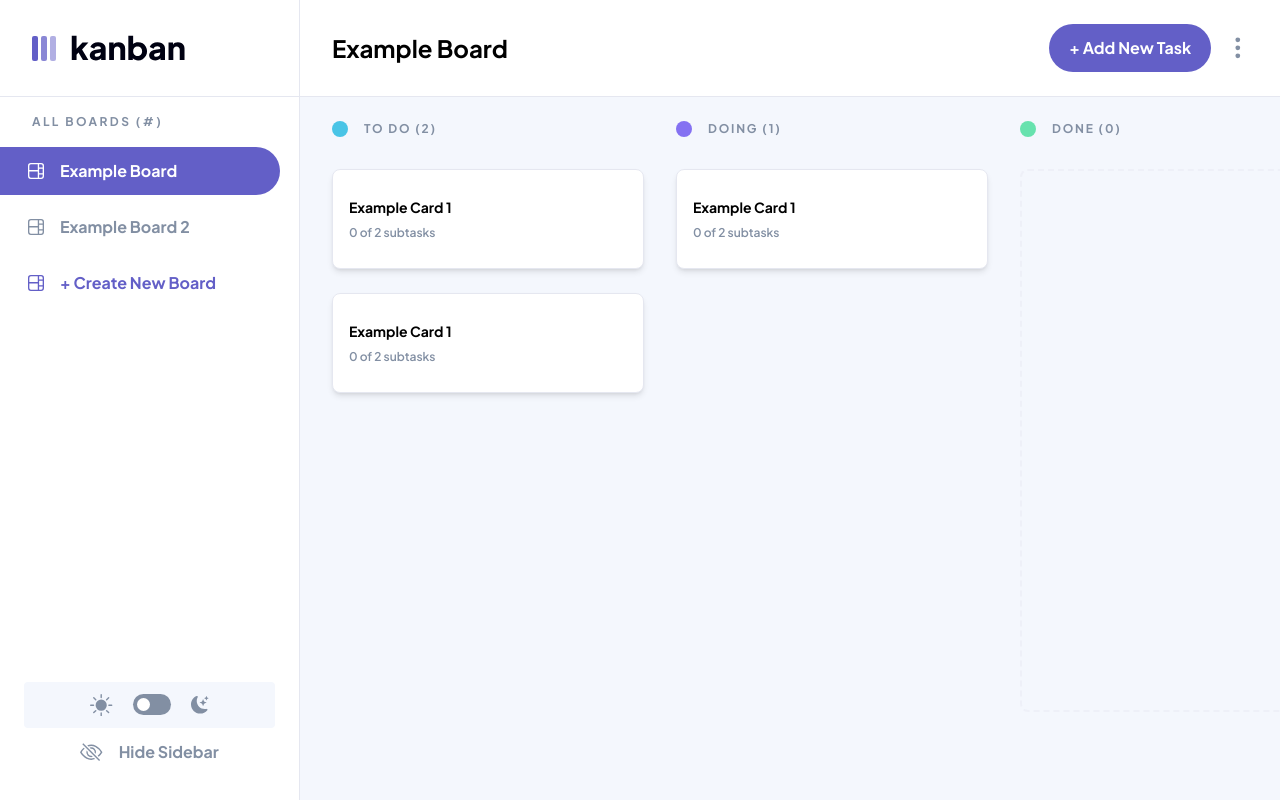
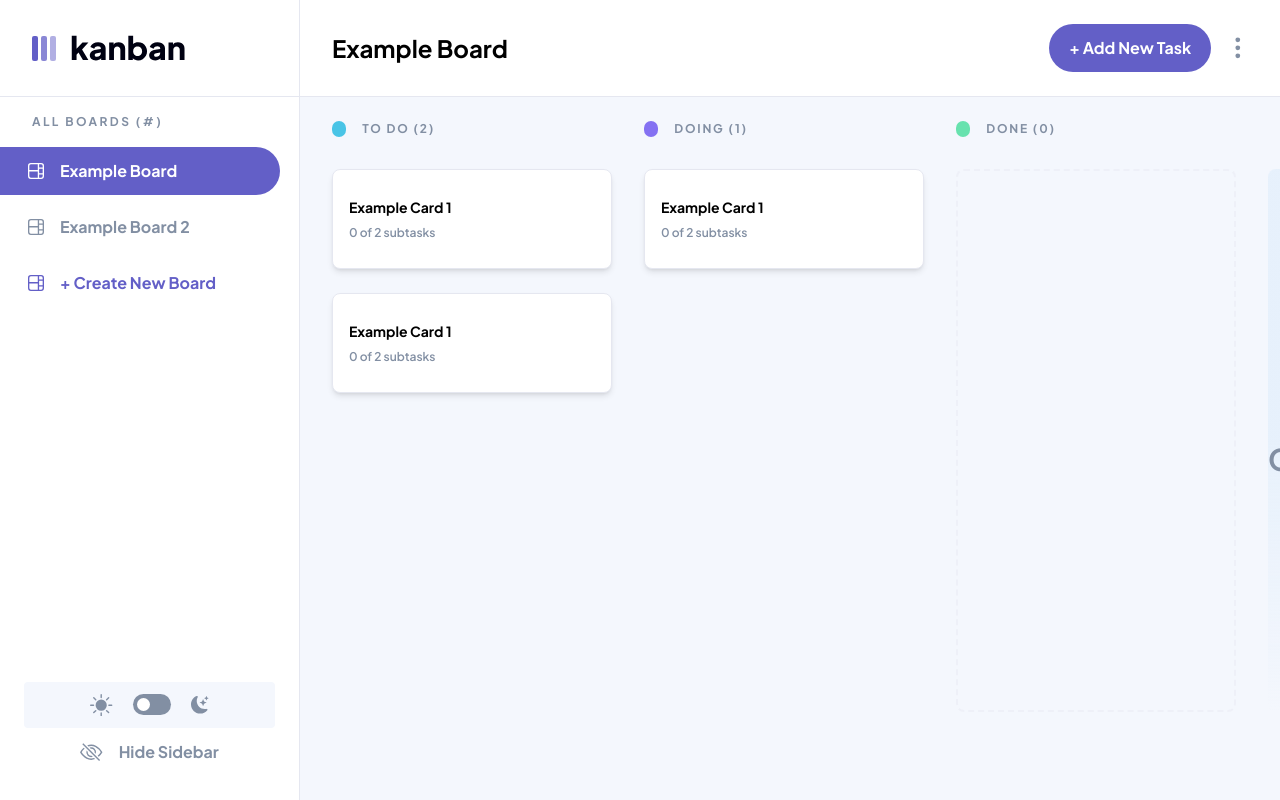
Before and after one commit to Jay-Sm/kanban-task-management-web-app, a Vue app: page / in a window 1280 px wide. Built offline with nearby package versions, Linux system fonts and the light colour scheme.

Commit message:
button layout for new states

```diff
--- a/src/App.vue
+++ b/src/App.vue
@@ -125,7 +125,6 @@
 
       <div class="kanban left-[18.75rem]">
         <div v-for="(status, index) in  boards[currentBoard].statuses " :key="index" class="status">
-
           <div class="status-title">
             <div class="w-4 h-4 rounded-full" :style="{ backgroundColor: status.color }"></div>
             <p>{{ status.name.toUpperCase() }} ({{ status.cards.length }})</p>
@@ -144,7 +143,17 @@
           </div>
 
           <div v-else class="status-cards-none"></div>
+
+          <div class="status">
+            <div class="status-title">
+
+            </div>
+          </div>
         </div>
+
+        <button class="status-add">
+          + New Column
+        </button>
       </div>
     </div>
   </div>
--- a/src/assets/css/kanban.css
+++ b/src/assets/css/kanban.css
@@ -14,7 +14,7 @@
 }
 
 .status {
-  @apply flex flex-col ml-[2rem];
+  @apply w-[17.5rem] flex flex-col ml-[2rem];
 }
 
 .status-title {
@@ -22,7 +22,7 @@
 }
 
 .status .status-title > p {
-  @apply w-[17.5rem] text-xs font-bold text-textColor tracking-[0.15em];
+  @apply w-full text-xs font-bold text-textColor tracking-[0.15em];
 }
 
 .status-cards {
@@ -37,3 +37,9 @@
 .status-cards-none {
   @apply w-full h-4/5 border-2 border-borderColor border-dashed rounded-lg border-opacity-40
 }
+
+.status-add {
+  @apply w-[17.5rem] h-4/5 rounded-lg mt-[3rem] ml-[2rem];
+  @apply bg-gradient-to-b from-[#cee6fb55] via-[#cee6fb55] dark:from-[#79849333] dark:via-[#828fa31a] to-transparent;
+  @apply text-textColor hover:text-opacity-65 dark:text-opacity-100 dark:hover:text-themeColor-hover text-3xl font-bold flex justify-center items-center
+}
```
